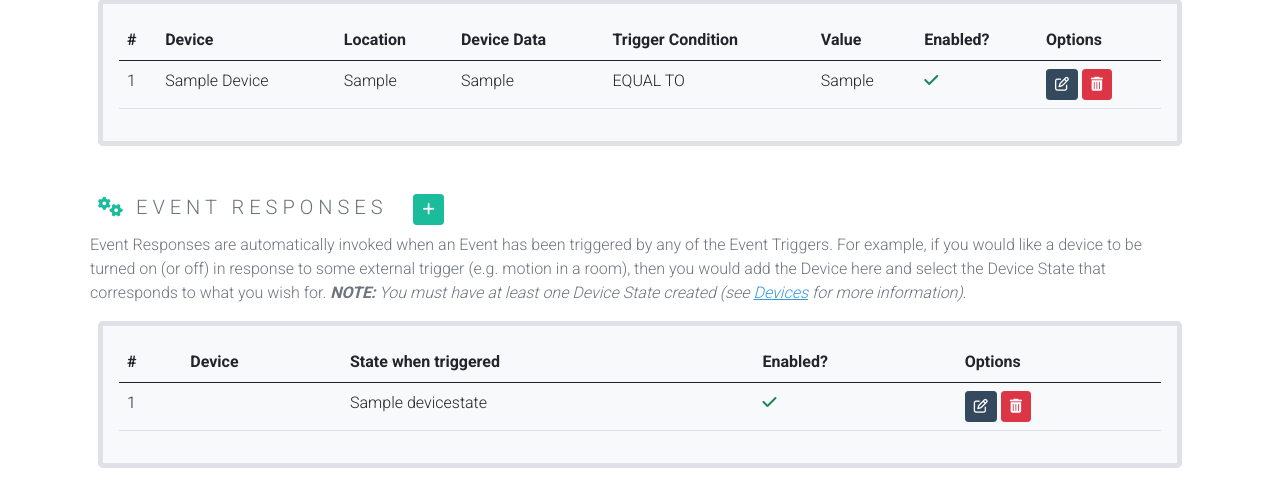
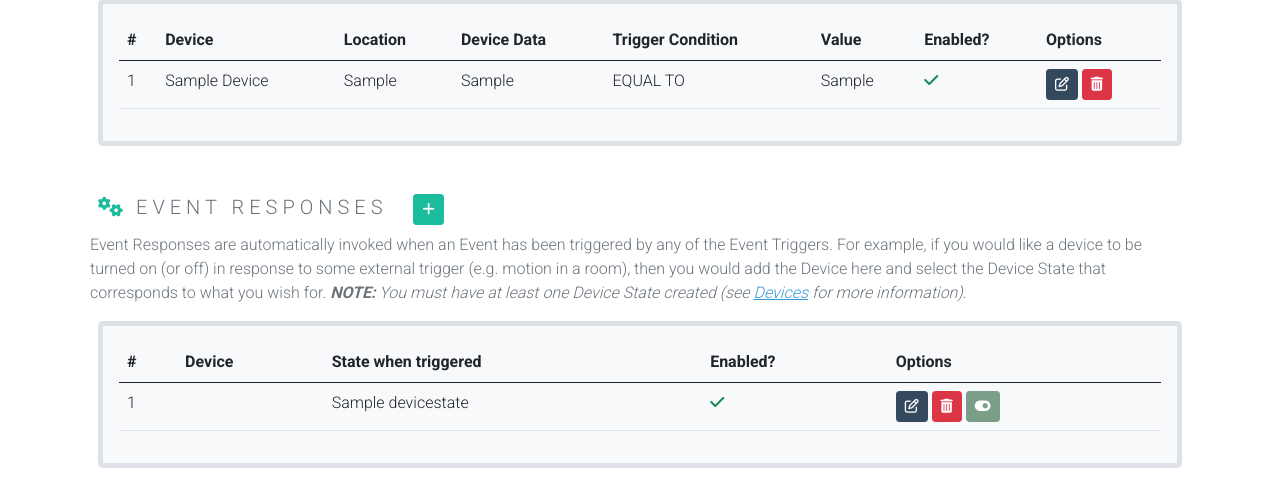
Before and after one commit to jyoung90ie/home-automation-at-home, a Django app: page /events/00000000-0000-0000-0000-000000000001/ in a window 1280 px wide. Shown: the part 535-1019 px from the top of the page. Run offline with Django 3.2, Linux system fonts and the light colour scheme; a user stored in the database is signed in; tables that the repository leaves empty hold one stand-in row (values such as "Sample post"); parts of the project's set-up code (start-up, migrations or seed data) failed here and were passed over; some libraries are stand-ins or nearby versions.

Commit message:
Add manual trigger button for device state

```diff
--- a/smarthub/apps/events/templates/events/partials/_user_options_event_response.html
+++ b/smarthub/apps/events/templates/events/partials/_user_options_event_response.html
@@ -6,3 +6,6 @@
     href="{% url 'events:event:responses:response:delete' uuid=event.uuid ruuid=response.uuid %}">
     <i class="fas fa-trash-alt" title="Delete event response"></i>
 </a>
+<a class="btn btn-sm btn-info" href="">
+    <i class="fas fa-toggle-on" title="Activate device state"></i>
+</a>
```
